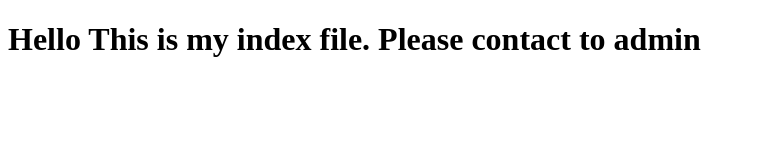
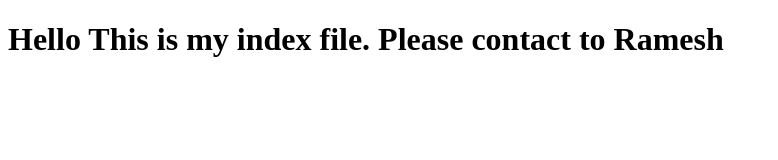
Before and after one commit to mfpsi447/Project1, a plain HTML site: page index.html in a window 1280 px wide. Shown: the whole page, without its empty margins (0-778 px from the left). Drawn offline with Linux system fonts and the light colour scheme.

Commit message:
Changed from another user

```diff
--- a/index.html
+++ b/index.html
@@ -7,6 +7,6 @@
     <title>Document</title>
 </head>
 <body>
-    <h1>Hello This is my index file. Please contact to admin</h1>
+    <h1>Hello This is my index file. Please contact to Ramesh</h1>
 </body>
 </html>
```
